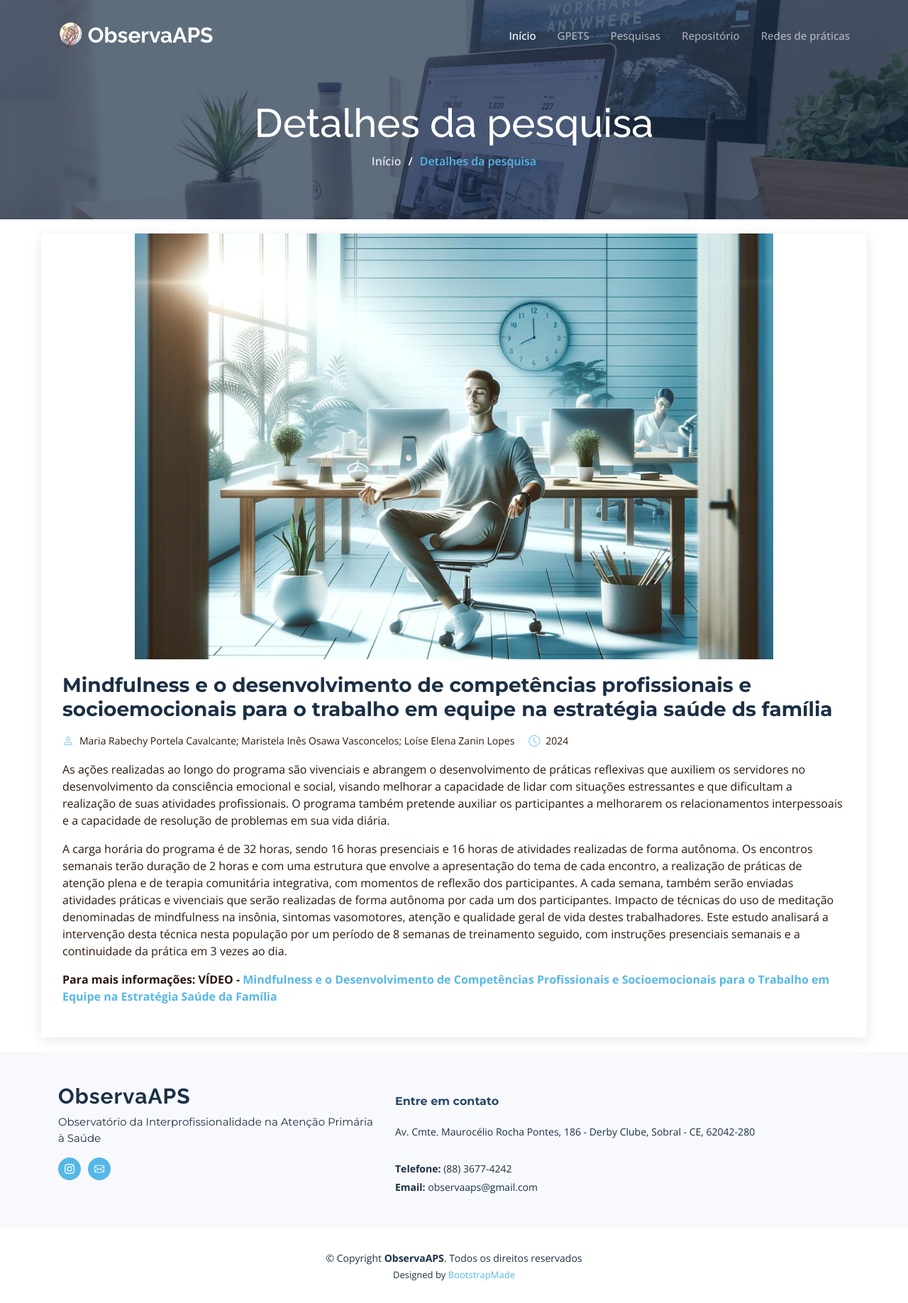
After one commit to pauloregismsuva/observaaps, a PHP site: page /pesquisa-gpets1.php in a window 1280 px wide. The commit adds this page. Shown: the whole page at 71% size. Run offline with PHP 8.4, Linux system fonts and the light colour scheme.

Commit message:
criação detalhes pesquisa estatica e refatoração na imagens

```diff
--- a/estatico-repositorio.php
+++ b/estatico-repositorio.php
@@ -20,7 +20,7 @@
   <main id="main">
 
     <!-- ======= Breadcrumbs ======= -->
-    <div class="breadcrumbs d-flex align-items-center" style="background-image: url('assets/img/portfolio-header.jpg');">
+    <div class="breadcrumbs d-flex align-items-center" style="background-image: url('assets/img/Repositorio.jpg');">
       <div class="container position-relative d-flex flex-column align-items-center">
 
         <h2>Repositório</h2>
--- a/gpets.php
+++ b/gpets.php
@@ -18,7 +18,7 @@
   <main id="main">
 
     <!-- ======= Breadcrumbs ======= -->
-    <div class="breadcrumbs d-flex align-items-center" style="background-image: url('assets/img/about-header.jpg');">
+    <div class="breadcrumbs d-flex align-items-center" style="background-image: url('assets/img/GPETS.jpg');">
       <div class="container position-relative d-flex flex-column align-items-center">
 
         <h2>GPETS</h2>
--- /dev/null
+++ b/pesquisa-gpets1.php
@@ -0,0 +1,93 @@
+<!DOCTYPE html>
+<html lang="pt-br">
+
+<head>
+  <?php
+  include('init-page.php');
+  ?>
+</head>
+
+<body class="page-blog">
+
+  <!-- ======= Header ======= -->
+  <?php
+  include('header.php');
+  ?>
+  <!-- End Header -->
+
+  <main id="main">
+
+    <!-- ======= Breadcrumbs ======= -->
+    <div class="breadcrumbs d-flex align-items-center" style="background-image: url('assets/img/blog-header.jpg');">
+      <div class="container position-relative d-flex flex-column align-items-center">
+
+        <h2>Detalhes da pesquisa</h2>
+        <ol>
+          <li><a href="index.php">Início</a></li>
+          <li>Detalhes da pesquisa</li>
+        </ol>
+
+      </div>
+    </div><!-- End Breadcrumbs -->
+
+    <!-- ======= Blog Details Section ======= -->
+    <section id="blog" class="blog">
+      <div class="container" data-aos="fade-up">
+
+        <div class="row g-5">
+
+            <article class="blog-details">
+
+              <div class="post-img d-flex flex-column align-items-center">
+                <img src="assets/img/mindfulness.jpg" alt="" class="img-fluid">
+              </div>
+
+              <h2 class="title">
+                 Mindfulness e o desenvolvimento de competências profissionais e socioemocionais para o trabalho em equipe na estratégia saúde ds família
+              </h2>
+
+              <div class="meta-top">
+                <ul>
+                  <li class="d-flex align-items-center"><i class="bi bi-person"></i> <a href="blog-details.html">Maria Rabechy Portela Cavalcante; Maristela Inês Osawa Vasconcelos; Loíse Elena Zanin Lopes </a></li>
+                  <li class="d-flex align-items-center"><i class="bi bi-clock"></i> <a href="blog-details.html"><time datetime="2020-01-01">2024</time></a></li>
+                </ul>
+              </div><!-- End meta top -->
+
+              <div class="content">
+                <p>
+                  As ações realizadas ao longo do programa são vivenciais e abrangem o desenvolvimento de práticas reflexivas que auxiliem os servidores no desenvolvimento da consciência emocional e social, visando melhorar a capacidade de lidar com situações estressantes e que dificultam a realização de suas atividades profissionais. O programa também pretende auxiliar os participantes a melhorarem os relacionamentos interpessoais e a capacidade de resolução de problemas em sua vida diária.
+                </p>
+                <p>
+                  A carga horária do programa é de 32 horas, sendo 16 horas presenciais e 16 horas de atividades realizadas de forma autônoma. Os encontros semanais terão duração de 2 horas e com uma estrutura que envolve a apresentação do tema de cada encontro, a realização de práticas de atenção plena e de terapia comunitária integrativa, com momentos de reflexão dos participantes. A cada semana, também serão enviadas atividades práticas e vivenciais que serão realizadas de forma autônoma por cada um dos participantes. Impacto de técnicas do uso de meditação denominadas de mindfulness na insônia, sintomas vasomotores, atenção e qualidade geral de vida destes trabalhadores. Este estudo analisará a intervenção desta técnica nesta população por um período de 8 semanas de treinamento seguido, com instruções presenciais semanais e a continuidade da prática em 3 vezes ao dia.
+                </p>
+                <p class="fw-bold">
+
+                Para mais informações: VÍDEO -
+                 <a href="https://www.youtube.com/watch?v=IlXa0GGonJs">
+                   Mindfulness e o Desenvolvimento de Competências Profissionais e Socioemocionais para o Trabalho em Equipe na Estratégia Saúde da Família
+                  </a>
+                </p>
+              </div><!-- End post content -->
+
+            </article><!-- End blog post -->
+
+        </div>
+
+      </div>
+    </section><!-- End Blog Details Section -->
+
+  </main><!-- End #main -->
+
+  <!-- ======= Footer ======= -->
+  <?php
+  include('footer.php');
+  ?>
+  <!-- End Footer -->
+
+  <?php
+  include('end-page.php');
+  ?>
+
+</body>
+
+</html>
--- a/redes_praticas.php
+++ b/redes_praticas.php
@@ -18,7 +18,7 @@
   <main id="main">
 
     <!-- ======= Breadcrumbs ======= -->
-    <div class="breadcrumbs d-flex align-items-center" style="background-image: url('assets/img/about-header.jpg');">
+    <div class="breadcrumbs d-flex align-items-center" style="background-image: url('assets/img/Rede de praticas.png');">
       <div class="container position-relative d-flex flex-column align-items-center">
 
         <h2>ObservaAPS</h2>
```
Also changed, not shown: estatico-pesquisas.php (+12 -12 lines), pesquisa-gpets2.php (added, +91 -0 lines), assets/img/GPETS.jpeg (added), assets/img/GPETS.jpg (added), assets/img/Rede de praticas.png (added), assets/img/clima de trabalho.jpg (added), assets/img/mindfulness.jpg (added), assets/img/pesquisa.png (added), assets/img/portfolio-header.jpg (deleted), assets/img/repositorio.jpg (added).
